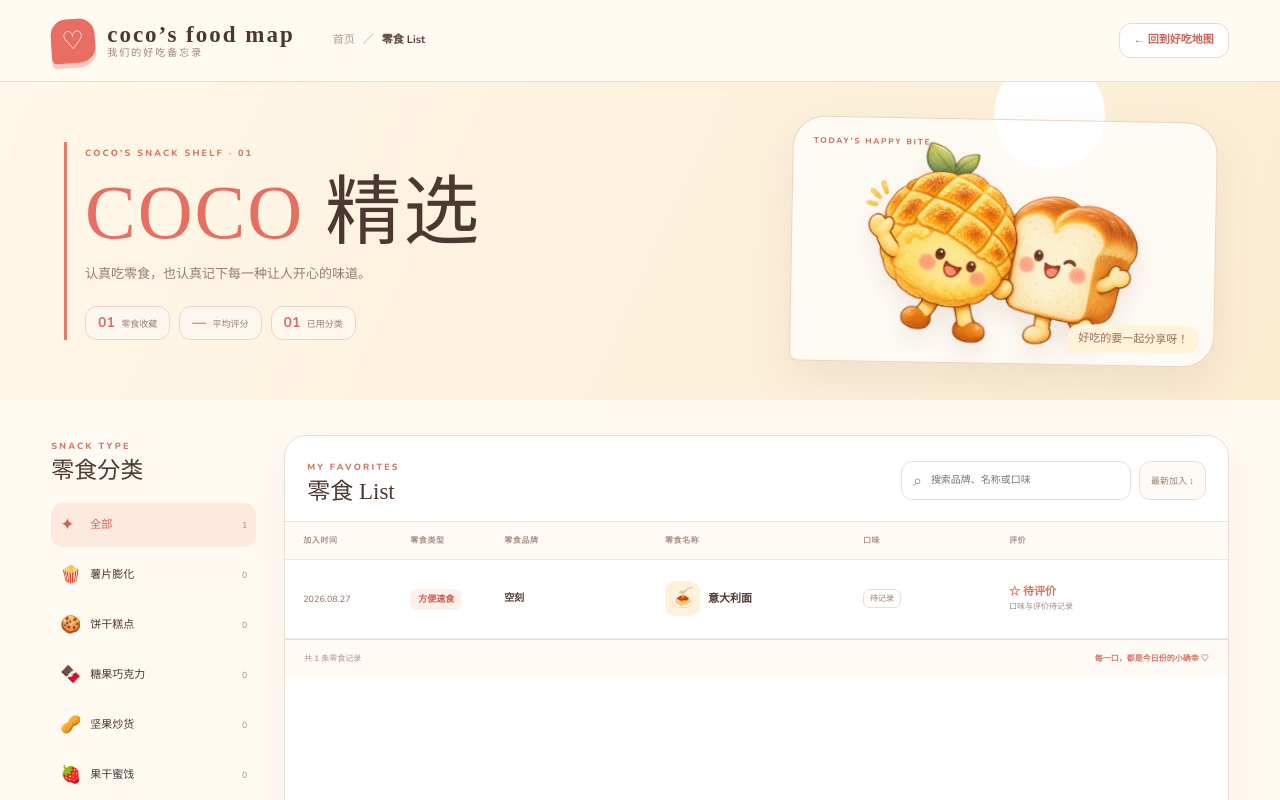
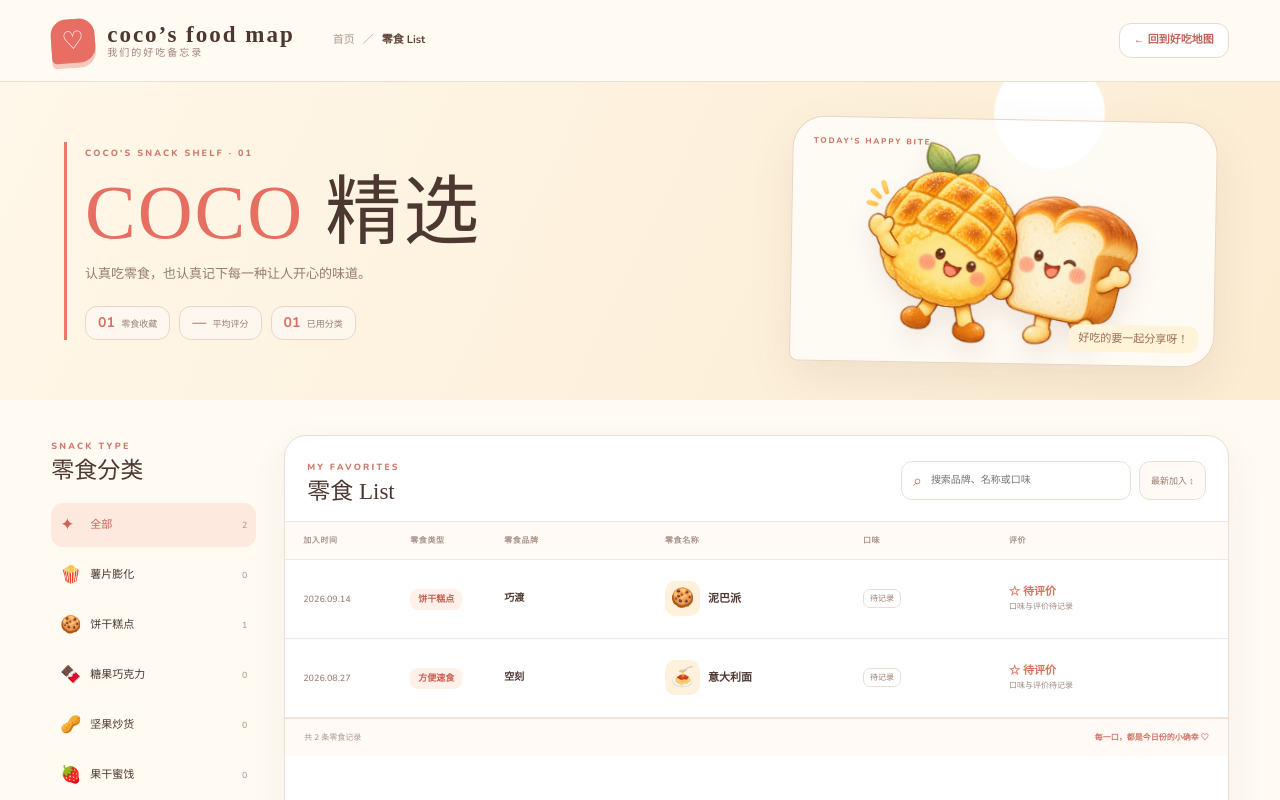
Before and after one commit to tonysun03/coco-food-map, a Vue app: page /snacks in a window 1280 px wide. Shown: the top 800 px of the page. Built offline with nearby package versions, Linux system fonts and the light colour scheme; a web font is replaced by a local one.

Commit message:
9.2 泥巴派

```diff
--- a/src/views/snacks/index.tsx
+++ b/src/views/snacks/index.tsx
@@ -14,7 +14,28 @@ type Snack = {
 };
 
 const snacks: Snack[] = [
-  { id: 1, joined: "2026.08.27", type: "方便速食", brand: "空刻", name: "意大利面", flavor: [], rating: null, note: "口味与评价待记录", emoji: "🍝" },
+  {
+    id: 1,
+    joined: "2026.08.27",
+    type: "方便速食",
+    brand: "空刻",
+    name: "意大利面",
+    flavor: [],
+    rating: null,
+    note: "口味与评价待记录",
+    emoji: "🍝",
+  },
+  {
+    id: 2,
+    joined: "2026.09.14",
+    type: "饼干糕点",
+    brand: "巧渡",
+    name: "泥巴派",
+    flavor: [],
+    rating: null,
+    note: "口味与评价待记录",
+    emoji: "🍪",
+  },
 ];
 
 const snackTypes = ["全部", "薯片膨化", "饼干糕点", "糖果巧克力", "坚果炒货", "果干蜜饯", "肉类零食", "方便速食", "饮料冲饮"];
```
Also changed, not shown: 1 other file (tests, documents, lock files or other folders).
